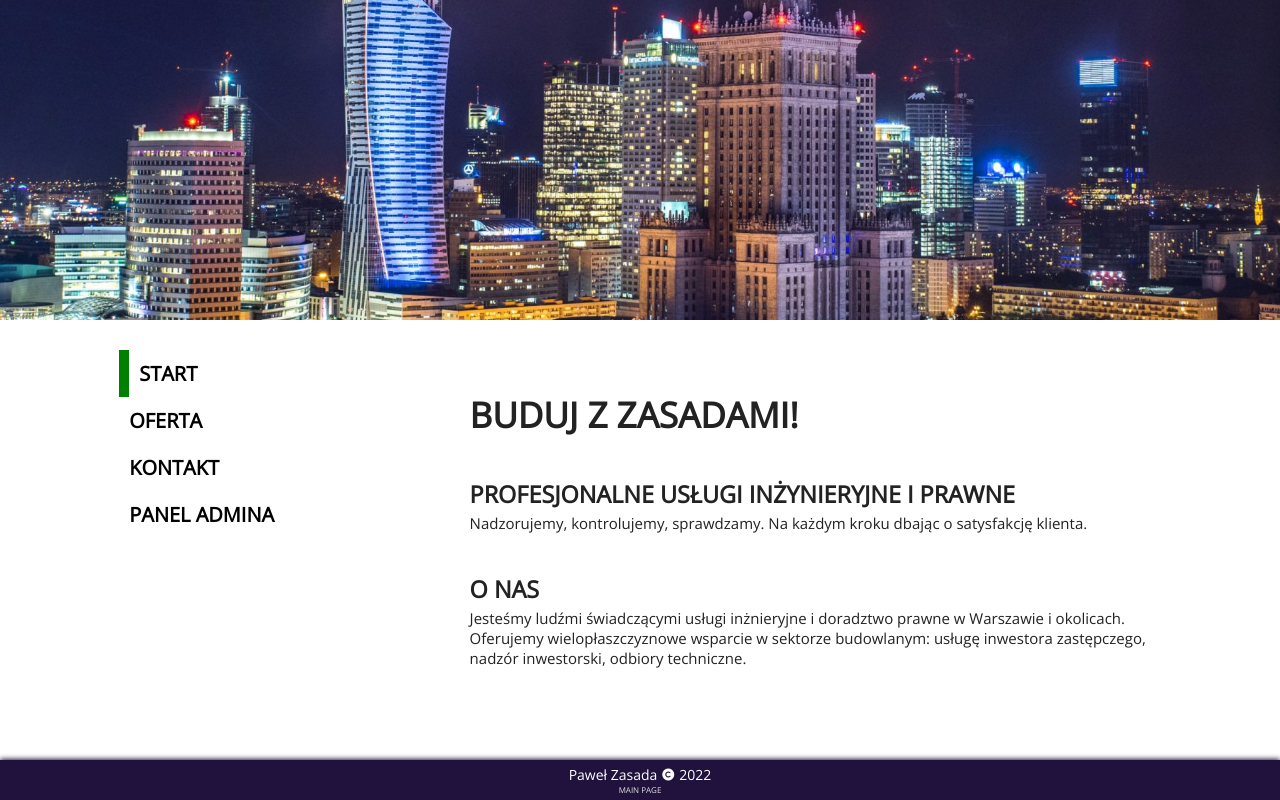
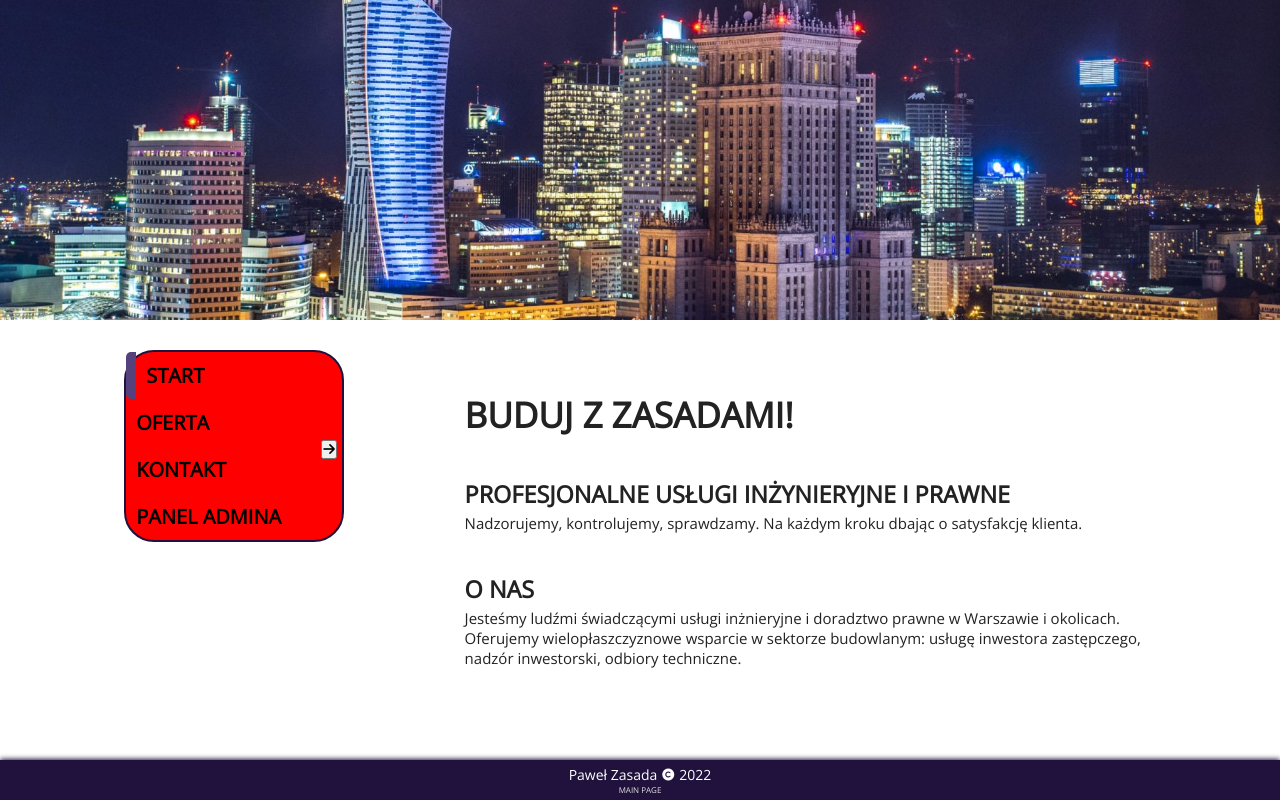
Before and after one commit to Zasada94/buduj-z-zasadami, a React (Create React App) app: page / in a window 1280 px wide. Built offline with nearby package versions, Linux system fonts and the light colour scheme.

Commit message:
aside on click added mobile v

```diff
--- a/src/layouts/Navigation.js
+++ b/src/layouts/Navigation.js
@@ -1,12 +1,13 @@
 import React from "react";
 import { NavLink } from "react-router-dom";
 import "../styles/Navigation.css";
+import { useState } from "react";
 
 const list = [
 	{ name: "start", path: "/", exact: true },
 	{ name: "oferta", path: "/products" },
 	{ name: "kontakt", path: "/contact" },
-  { name: "panel admina", path: "/admin" },
+	{ name: "panel admina", path: "/login" },
 ];
 
 const menu = list.map((item) => (
@@ -17,10 +18,19 @@ const menu = list.map((item) => (
 	</li>
 ));
 const Navigation = () => {
+	const [show, setShow] = React.useState();
 	return (
+		<div className={show ? "show navWrapper" : "navWrapper"}>
 			<nav className="main">
 				<ul>{menu}</ul>
 			</nav>
+			<div className="navButton">
+				<button onClick={() => setShow(!show)}>
+					<i class="fa-solid fa-arrow-right"></i>
+					<i class="fa-solid fa-arrow-left"></i>
+				</button>
+			</div>
+		</div>
 	);
 };
 
--- a/src/styles/App.css
+++ b/src/styles/App.css
@@ -7,7 +7,6 @@ div.app {
 	align-items: center;
 	overflow: hidden;
 }
-
 main {
 	display: flex;
 	justify-content: space-around;
@@ -16,8 +15,18 @@ main {
 	width: 90%;
 	max-width: 1200px;
 }
-aside {
-	min-width: 240px;
+
+.navWrapper {
+	position: fixed;
+	left: -180px;
+	min-width: 220px;
+	height: auto;
+	background-color: red;
+	border: 2px solid #20123c;
+	border-radius: 30px;
+}
+.navWrapper.show {
+	left: 0;
 }
 .blog {
 	width: 60%;
@@ -26,3 +35,18 @@ aside {
 article:nth-child(1) {
 	font-size: 30px;
 }
+
+@media (min-width: 720px) {
+	.navWrapper {
+		position: relative;
+		left: auto;
+	}
+	main {
+		display: flex;
+		justify-content: space-around;
+		flex-grow: 1;
+		padding: 30px 0;
+		width: 90%;
+		max-width: 1200px;
+	}
+}
--- a/src/styles/Navigation.css
+++ b/src/styles/Navigation.css
@@ -1,6 +1,5 @@
 nav.main {
-
-    padding: 0 30px 30px 0;
+	padding: 0 30px 0 0;
 }
 
 .main ul {
@@ -14,30 +13,39 @@ nav.main a {
 	text-transform: uppercase;
 	font-weight: bold;
 	padding: 10px;
-    transition: .2s;
+	transition: 0.2s;
 }
 
 nav.main a:hover {
-    transform: translateX(20px);
+	transform: translateX(10px);
 }
 
 nav.main a.active {
 	border-left: 10px gray solid;
 	transform: translateX(0);
+	border-radius: 5px;
 }
 
 nav.main li:nth-child(1) a.active {
-    border-left-color: green;
+	border-left-color: #55417b;
 }
 
 nav.main li:nth-child(2) a.active {
-    border-left-color: blue;
+	border-left-color: #0e384b;
 }
 
 nav.main li:nth-child(3) a.active {
-    border-left-color: orange;
+	border-left-color: #193c1b;
 }
 
 nav.main li:nth-child(4) a.active {
-    border-left-color: red;
+	border-left-color: #380e0e;
 }
+
+.navWrapper {
+	display: flex;
+	align-items: center;
+}
+.navWrapper i:nth-child(2) {
+	display: none;
+}
```
Lines whose indentation alone changed are shown as unchanged.
